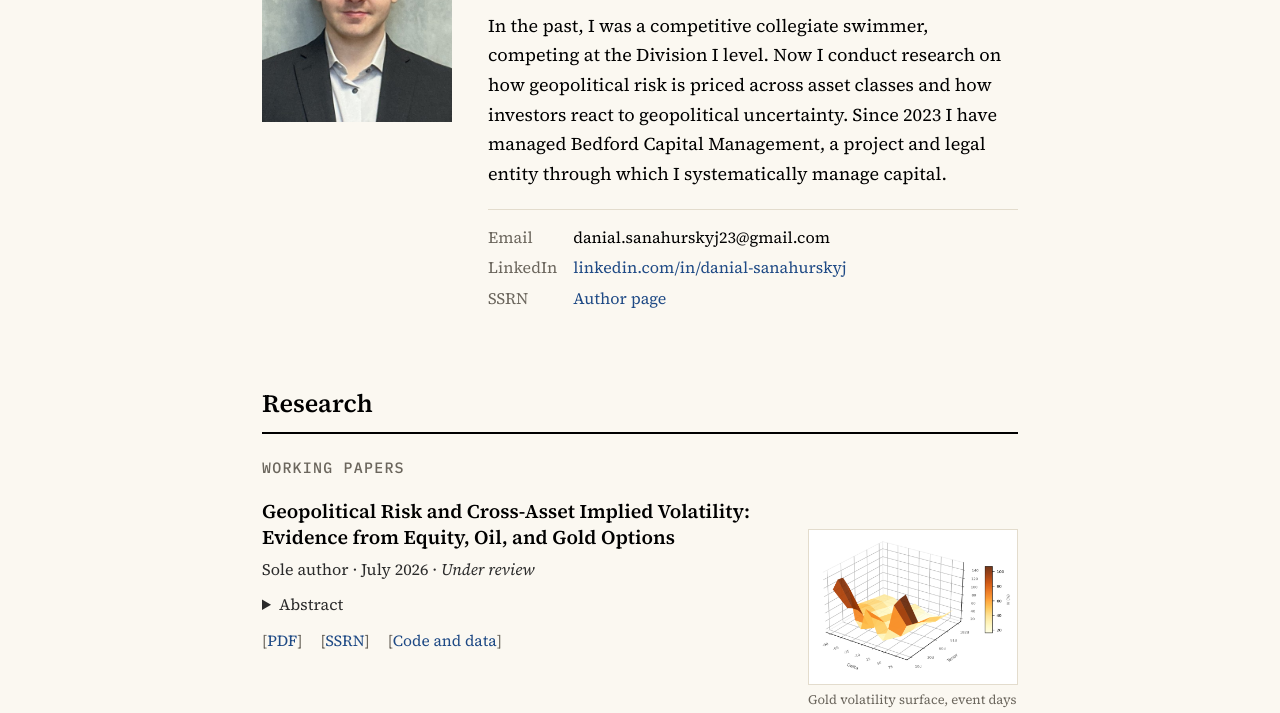
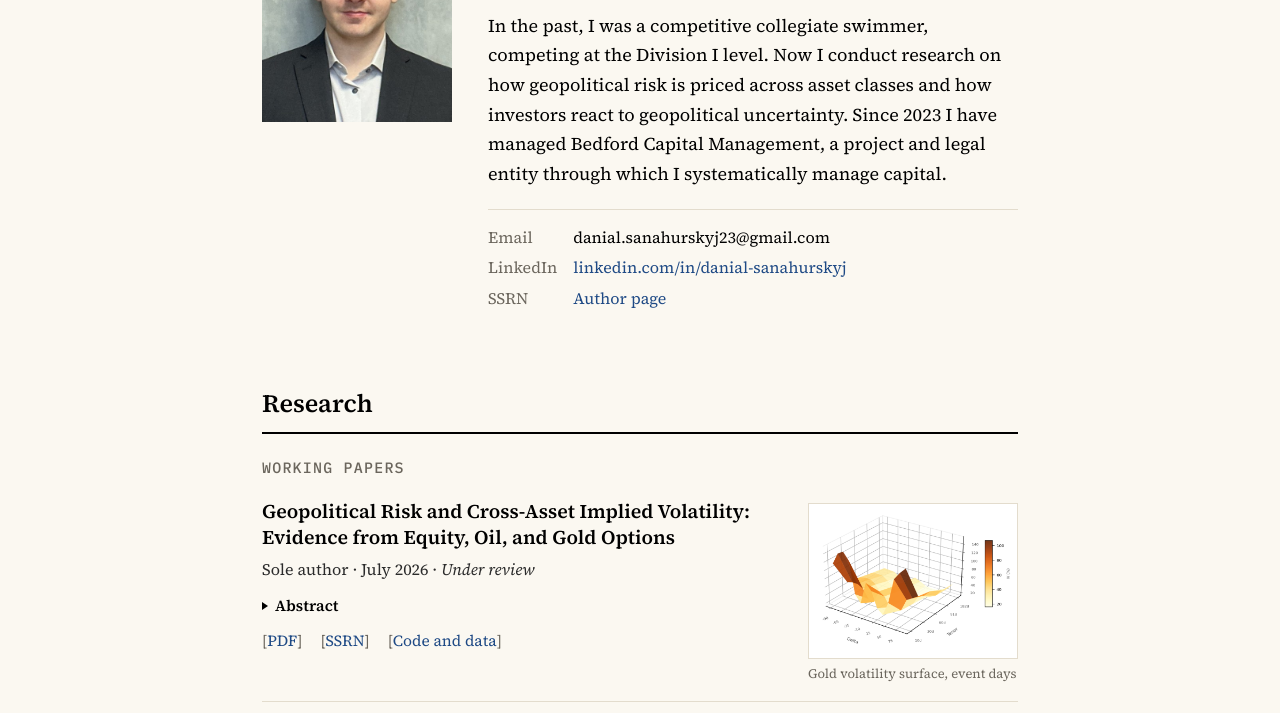
Before and after one commit to DanialSanahurskyj/Personal-Website, a plain HTML site: page index.html in a window 1280 px wide. Shown: the part 239-952 px from the top of the page. Drawn offline with Linux system fonts and the light colour scheme.

Commit message:
Add files via upload

```diff
--- a/assets/site.css
+++ b/assets/site.css
@@ -53,7 +53,15 @@ h3.sub{font-size:15px;font-family:var(--mono);font-weight:500;letter-spacing:.08
 .todo{background:var(--chip);border:1px dashed var(--muted);padding:1px 6px;font-family:var(--mono);font-size:12.5px;color:var(--fg-2);border-radius:2px}
 
 .paper.has-fig{display:grid;grid-template-columns:minmax(0,1fr) 210px;gap:28px;align-items:start}
-.paper-fig{margin:30px 0 0}
+.paper-fig{margin:4px 0 0}
 .paper-fig img{display:block;width:100%;height:auto;background:#fff;border:1px solid var(--rule);padding:6px}
 .paper-fig figcaption{font-size:13px;color:var(--muted);margin-top:6px;line-height:1.4}
 @media (max-width:680px){.paper.has-fig{grid-template-columns:1fr;gap:0}.paper-fig{margin-top:16px;max-width:320px}}
+
+details.abs{margin:10px 0 0}
+details.abs summary{cursor:pointer;list-style:none;display:inline-flex;align-items:center;gap:7px;font-size:15.5px;font-weight:600;color:var(--fg);user-select:none}
+details.abs summary::-webkit-details-marker{display:none}
+details.abs summary::before{content:"";width:0;height:0;border-left:6px solid currentColor;border-top:4.5px solid transparent;border-bottom:4.5px solid transparent;transition:transform .15s ease}
+details.abs[open] summary::before{transform:rotate(90deg)}
+details.abs summary:hover{color:var(--link)}
+details.abs p{font-size:16px;color:var(--fg-2);margin:8px 0 0;line-height:1.6}
```
